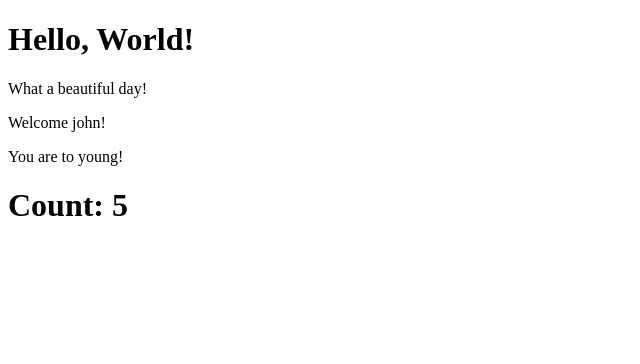
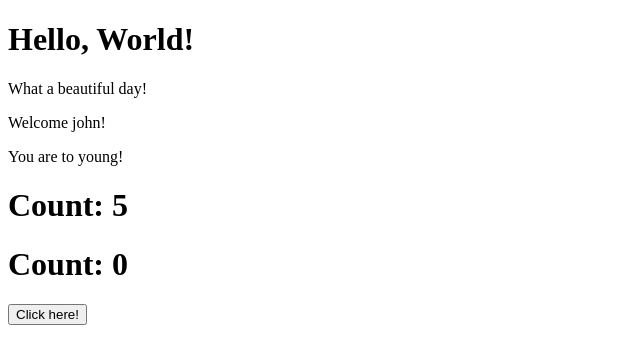
Before and after one commit to Erodot0/react-exercises, a React (Create React App) app in the folder my-app/: page / in a window 1280 px wide. Shown: the top 364 px of the page, without its empty margins (0-640 px from the left). Built offline with nearby package versions, Linux system fonts and the light colour scheme.

Commit message:
added clickCounter component

```diff
--- /dev/null
+++ b/my-app/src/ClickCounter.js
@@ -0,0 +1,22 @@
+import React from "react";
+
+export class ClickCounter extends React.Component {
+    state = {
+        count: this.props.count
+    }
+
+    handleCounterIncrement = () => {
+        this.setState(state => {
+            return {
+                count: state.count + 1
+            }
+        })
+    }
+
+    render() {
+        return <div>
+            <h1>Count: {this.state.count}</h1>
+            <button onClick={this.handleCounterIncrement}>Click here!</button>
+        </div>
+    }
+}
--- a/my-app/src/Counter.js
+++ b/my-app/src/Counter.js
@@ -1,4 +1,5 @@
 import React from "react";
+import { ClickCounter } from "./ClickCounter";
 import { CounterDisplay } from "./CounterDisplay";
 
 export class Counter extends React.Component {
@@ -18,6 +19,7 @@ export class Counter extends React.Component {
     render() {
         return <div>
             <CounterDisplay count={this.state.count} />
+            <ClickCounter  count={this.state.count} />
         </div>
     }
 }
```
